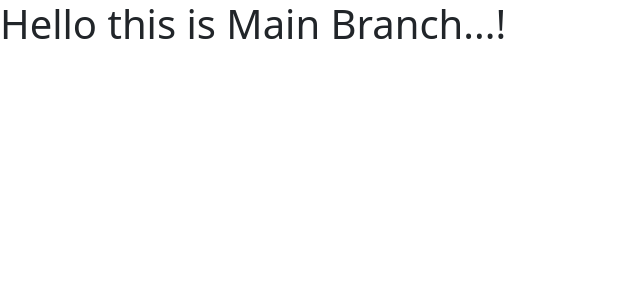
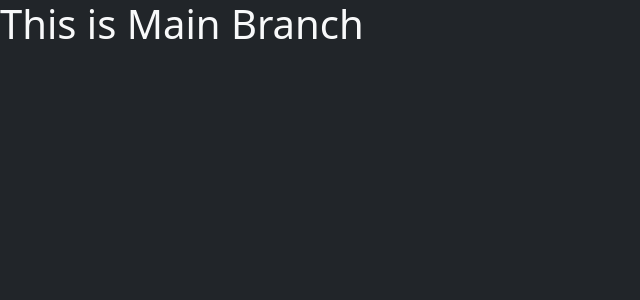
Before and after one commit to rtsdeveloper/react-assignment, a React (Vite) app: page / in a window 1280 px wide. Shown: the top 300 px of the page, without its empty margins (0-640 px from the left). Built offline with nearby package versions, Linux system fonts and the light colour scheme.

Commit message:
new update of Boostrap

```diff
--- a/index.html
+++ b/index.html
@@ -4,12 +4,11 @@
     <meta charset="UTF-8" />
     <meta name="viewport" content="width=device-width, initial-scale=1.0" />
     <title>React</title>
-    <link href="https://cdn.jsdelivr.net/npm/bootstrap@5.3.2/dist/css/bootstrap.min.css" rel="stylesheet" integrity="sha384-T3c6CoIi6uLrA9TneNEoa7RxnatzjcDSCmG1MXxSR1GAsXEV/Dwwykc2MPK8M2HN" crossorigin="anonymous">
     <link rel="stylesheet" href="https://cdnjs.cloudflare.com/ajax/libs/font-awesome/6.5.1/css/all.min.css" integrity="sha512-DTOQO9RWCH3ppGqcWaEA1BIZOC6xxalwEsw9c2QQeAIftl+Vegovlnee1c9QX4TctnWMn13TZye+giMm8e2LwA==" crossorigin="anonymous" referrerpolicy="no-referrer" />
   </head>
-  <body>
+  <body class="bg-dark text-light" >
     <div id="root"></div>
     <script type="module" src="/src/main.jsx"></script>
-    <script src="https://cdn.jsdelivr.net/npm/bootstrap@5.3.2/dist/js/bootstrap.bundle.min.js" integrity="sha384-C6RzsynM9kWDrMNeT87bh95OGNyZPhcTNXj1NW7RuBCsyN/o0jlpcV8Qyq46cDfL" crossorigin="anonymous"></script>
+  </body>
   </body>
 </html>
--- a/package.json
+++ b/package.json
@@ -10,6 +10,7 @@
     "preview": "vite preview"
   },
   "dependencies": {
+    "bootstrap": "^5.3.2",
     "react": "^18.2.0",
     "react-dom": "^18.2.0"
   },
--- a/src/App.jsx
+++ b/src/App.jsx
@@ -3,7 +3,7 @@ import React from 'react'
 const App = () => {
   return (
     <div>
-      <h1>Hello this is Main Branch...!</h1>
+      <h1>This is Main Branch</h1>
     </div>
   )
 }
--- a/src/main.jsx
+++ b/src/main.jsx
@@ -1,6 +1,8 @@
 import React from 'react'
 import ReactDOM from 'react-dom/client'
 import App from './App.jsx'
+import './App.css'
+import 'bootstrap/dist/css/bootstrap.min.css';
 
 ReactDOM.createRoot(document.getElementById('root')).render(
   <React.StrictMode>
```
Also changed, not shown: src/App.css (added), 1 other file (tests, documents, lock files or other folders).
